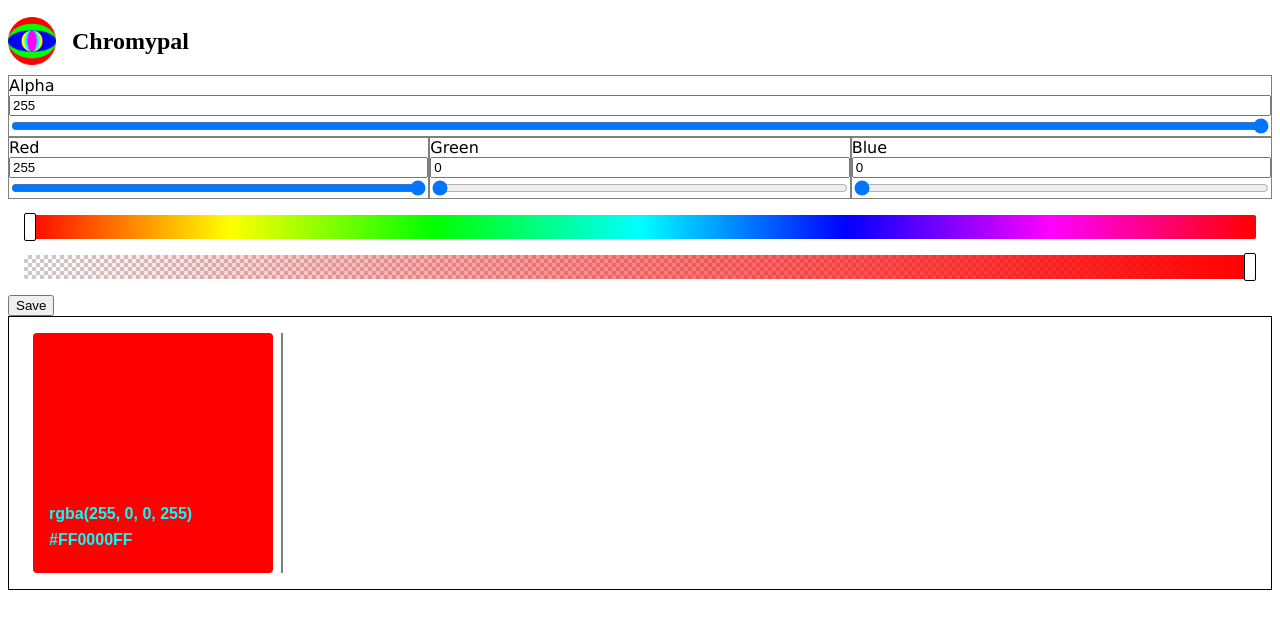
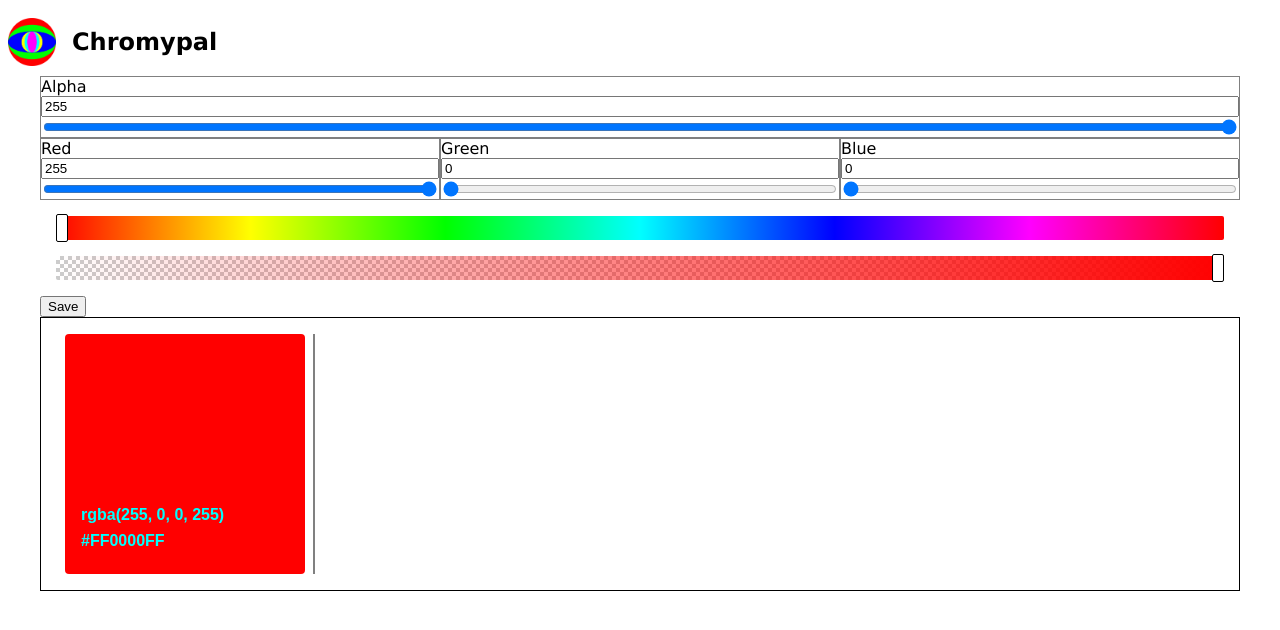
Before and after one commit to edpacca/chromypal, a Svelte app: page / in a window 1280 px wide. Shown: the top 630 px of the page. Built offline with nearby package versions, Linux system fonts and the light colour scheme.

Commit message:
centre style

```diff
--- a/src/app.css
+++ b/src/app.css
@@ -2,6 +2,11 @@
 
 }
 
-main {
+body {
     font-family:'Lucida Sans', 'Lucida Sans Regular', 'Lucida Grande', 'Lucida Sans Unicode', Geneva, Verdana, sans-serif;
 }
+
+main {
+    max-width: 1200px;
+    margin: auto;
+}
```
